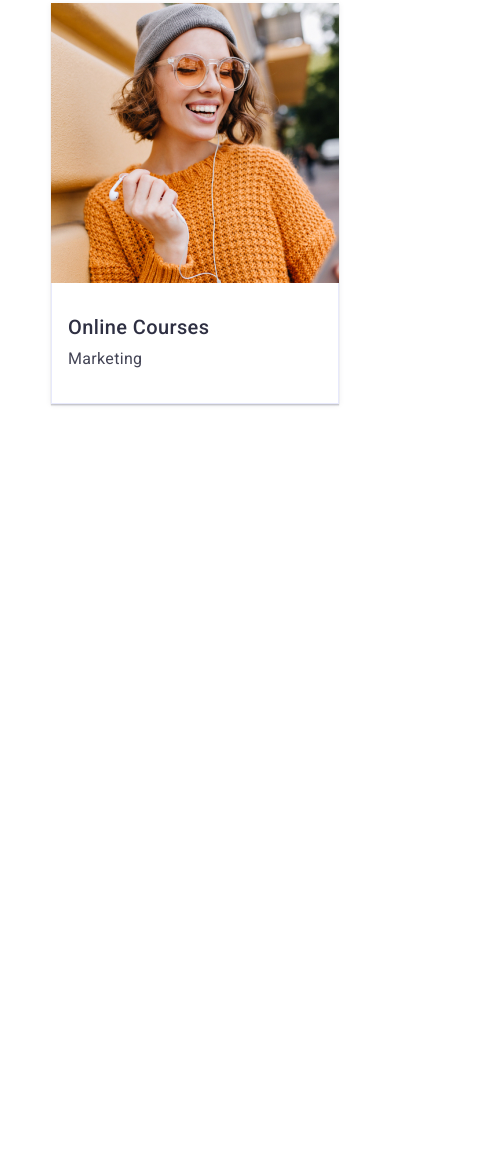
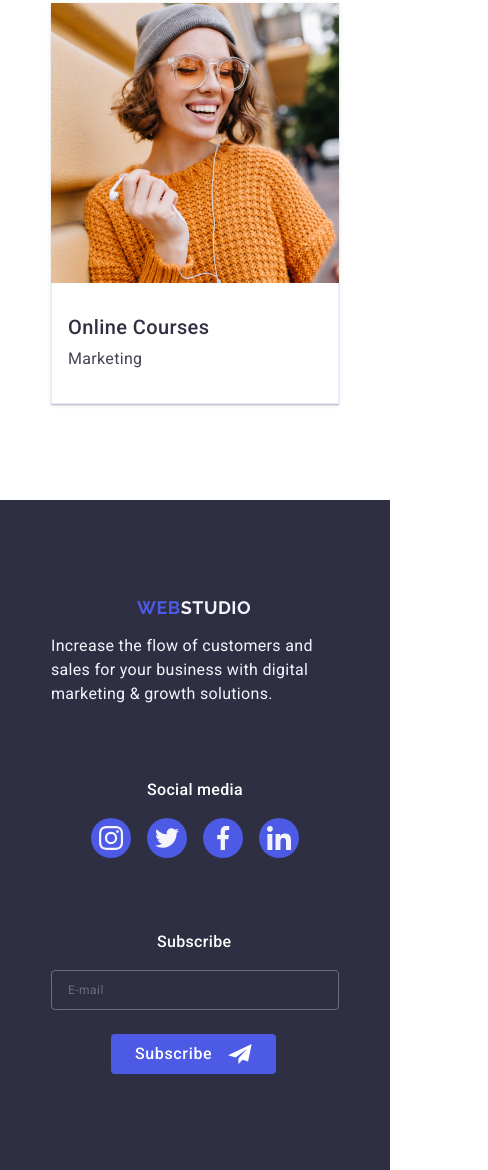
Before and after one commit to DaryPet/goit-markup-hw-06, a plain HTML site: page index.html in a window 390 px wide. Shown: the part 6059-7229 px from the top of the page, 488 px wide, since content can reach past the window. Before the commit the page ends 6559 px from the top, so only its background shows below. Drawn offline with nearby package versions, Linux system fonts and the light colour scheme.

Commit message:
hw_6+footer mobile

```diff
--- a/css/styles.css
+++ b/css/styles.css
@@ -812,9 +812,176 @@ height: 300px;
 
 }
 
+/*  / PORTFOLIO DESKTOP STYLE */
+/*  FOOTER MOBILE STYLE */
+
+.footer {
+  padding-top: 97.5px;
+  background-color: #2e2f42;
+  padding-bottom: 96px;
+  }
+
+.container.footer-container {
+
+  min-width: 320px;
+  height: 100%;
+  display: flex;
+  flex-direction: column;
+  gap: 72px;
+
+}
+.footer-logo {
+  color: #4d5ae5;
+  font-family: "Raleway", sans-serif;
+  font-size: 18px;
+  font-weight: 700;
+  line-height: 1.17;
+  letter-spacing: 0.03em;
+  text-transform: uppercase;
+  display: inline-block;
+  margin-bottom: 16px;
+  padding-left: 102px;
+}
+.footer-logo-sp {
+  color: #f4f4fd;
+}
+
+.footer-text {
+  color: #f4f4fd;
+  font-size: 16px;
+  font-weight: 400;
+  line-height: 1.5; /* 150% */
+  letter-spacing: 0.02em;
+  width: 288px;
+  padding-left: 16px;
+
+}
+
+.footer-links-item {
+  display: flex;
+  border-radius: 50%;
+  background-color: #4d5ae5;
+  width: 40px;
+  height: 40px;
+  justify-content: center;
+  align-items: center;
+  transition: background-color 250ms cubic-bezier(0.4, 0, 0.2, 1);
+}
+
+.footer-desc {
+  margin-right: 120px;
+  color:  #F4F4FD;
+font-family: Roboto;
+font-size: 16px;
+font-style: normal;
+font-weight: 400;
+line-height: 1.5; /* 150% */
+letter-spacing: 0.02em;
+}
+
+.footer-links {
+  justify-content: center;
+  gap: 16px;
+  list-style-type: none;
+  padding-left: 56px;
+  display: inline-flex;
+  align-items: flex-start;
+
+}
+
+.footer-links-icon {
+  fill: #f4f4fd;
+}
+.footer-social {
+  display: block;
+  height: 80px;
+}
 
 
+.footer-text-social {
+  margin-bottom: 16px;
+  color: #ffffff;
+  font-weight: 500;
+  line-height: 1.5;
+  letter-spacing: 0.02em;
+  padding-left: 112px;
+
+}
+.footer_contact_wrapper {
+  display: block;
+  width: 453px;
+  flex-shrink: 0;
+}
+.footer-contact-subscribe {
+  padding-left: 122px;
+  color: #fff;
+  font-size: 16px;
+  font-weight: 500;
+  line-height: 1.5;
+  letter-spacing: 0.02em;
+  width: 100%;
+  margin-bottom: 16px;
+}
+.contact_form {
+  display: flex;
+  flex-direction: column;
+  gap: 24px;
+padding-left: 16px;
+}
+
+.contact-form-input {
+  width: 288px;
+  height: 40px;
+  border: 1px solid #ffffff;
+  background-color: transparent;
+  font-size: 12px;
+  line-height: 1.5;
+  letter-spacing: 0.04em;
+  padding-left: 16px;
+  filter: drop-shadow(0px 4px 4px rgba(0, 0, 0, 0.15));
+  border-radius: 4px;
+  color: #ffffff;
+  opacity: 0.3;
+}
+.contact-form-input::placeholder {
+  color: #ffffff;
+}
+.subscribe-btn {
+
+width: 165px;
+  height: 40px;
+  display: flex;
+  justify-content: center;
+  align-items: center;
+  padding: 8px 24px;
+  border-radius: 4px;
+  background: #4d5ae5;
+  color: #ffffff;
+  margin-left: 60px;
+  border: none;
+  font-family: "Roboto", sans-serif;
+  font-size: 16px;
+  font-weight: 500;
+  line-height: 1.5;
+  letter-spacing: 0.04em;
+  cursor: pointer;
+  border: none;
+}
+.subscribe_btn_icon {
+  fill: #fff;
+  margin-left: 16px;
+}
+.subscribe_btn:hover,
+.subscribe_btn:focus {
+  background: #404bbf;
+  cursor: pointer;
+}
+
+/*  / FOOTER MOBILE STYLE */
 
 
+/*  FOOTER TABLET STYLE */
+/* /  FOOTER TABLET STYLE */
 
-/*  / PORTFOLIO DESKTOP STYLE */
+/*  FOOTER DESKTOP STYLE */
+/*  / FOOTER DESKTOP STYLE */
--- a/index.html
+++ b/index.html
@@ -642,7 +642,7 @@
       </section>
     </main>
     <!-- footer -->
-    <!-- <footer class="footer">
+    <footer class="footer">
       <div class="container footer-container">
         <div class="footer-desc">
           <a class="footer-logo" href="./index.html"
@@ -728,7 +728,7 @@
           </form>
         </div>
       </div>
-    </footer> -->
+    </footer>
     <!-- MODAL-->
     <!-- <div data-modal class="backdrop is-hidden">
       <div class="modal">
```
